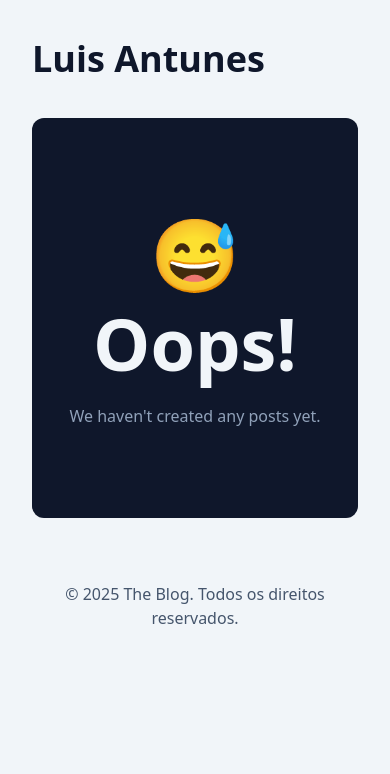
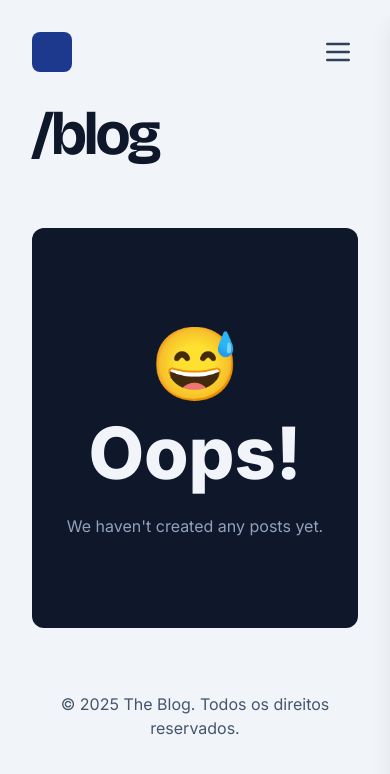
Before and after one commit to antunesluis/antunesluis.com.br, a Next.js app: page / in a window 390 px wide. Shown: the top 774 px of the page. Built offline with nearby package versions, Linux system fonts and the light colour scheme; no server answers; the database is empty.

Commit message:
feat: implement responsive navigation with mobile menu and page title

```diff
--- a/src/app/globals.css
+++ b/src/app/globals.css
@@ -1,2 +1,7 @@
 @import 'tailwindcss';
 @plugin "@tailwindcss/typography";
+
+:root {
+  --font-sans: var(--font-inter);
+  --font-serif: var(--font-bricolage-grotesque);
+}
--- a/src/app/layout.tsx
+++ b/src/app/layout.tsx
@@ -1,3 +1,5 @@
+import { Inter, Bricolage_Grotesque } from 'next/font/google';
+
 import type { Metadata } from 'next';
 import './globals.css';
 import { Container } from '@/components/Container';
@@ -13,13 +15,28 @@ export const metadata: Metadata = {
   description: 'Blog built with Next.js and TypeScript for Markdown content',
 };
 
+const inter = Inter({
+  subsets: ['latin'],
+  display: 'swap',
+  variable: '--font-inter',
+});
+
+const bricolageGrotesque = Bricolage_Grotesque({
+  subsets: ['latin'],
+  display: 'swap',
+  variable: '--font-bricolage-grotesque',
+});
+
 type RootLayoutProps = {
   children: React.ReactNode;
 };
 
 export default function RootLayout({ children }: Readonly<RootLayoutProps>) {
   return (
-    <html lang='pt-BR'>
+    <html
+      lang='pt-BR'
+      className={`${inter.variable} ${bricolageGrotesque.variable}`}
+    >
       <body suppressHydrationWarning={true}>
         <Container>
           <Header />
--- a/src/app/page.tsx
+++ b/src/app/page.tsx
@@ -1,3 +1,4 @@
+import { PageTitle } from '@/components/PageTitle';
 import PostFeatured from '@/components/PostFeatured';
 import PostsList from '@/components/PostsList';
 import { SpinLoader } from '@/components/SpinLoader';
@@ -9,6 +10,7 @@ export default async function HomePage() {
   return (
     <>
       <Suspense fallback={<SpinLoader className='min-h-20 mb-16' />}>
+        <PageTitle pageName='/blog' />
         <PostFeatured />
         <PostsList />
       </Suspense>
--- a/src/components/Header/index.tsx
+++ b/src/components/Header/index.tsx
@@ -1,19 +1,23 @@
+import Link from 'next/link';
+import { HeaderNavigation } from '../HeaderNavigation';
 import clsx from 'clsx';
-import Link from 'next/link';
+import { HeaderMobileNavigation } from '../HeaderMobileNavigation';
 
 export function Header() {
   return (
     <header>
-      <h1
+      <nav
         className={clsx(
-          'text-4xl/normal font-extrabold py-8',
-          'sm:text-4xl/normal sm:py-10',
-          'md:text-5xl/normal md:py-11',
-          'lg:text-6xl/normal lg:py-12',
+          'flex items-center justify-between max-w-6xl mx-auto py-8',
         )}
       >
-        <Link href='/'>Luis Antunes</Link>
-      </h1>
+        <Link href='/' className='flex items-center space-x-3 group'>
+          <div className='w-10 h-10 rounded-lg bg-blue-900 transition-transform group-hover:scale-105'></div>
+        </Link>
+
+        <HeaderMobileNavigation />
+        <HeaderNavigation />
+      </nav>
     </header>
   );
 }
--- /dev/null
+++ b/src/components/HeaderMobileNavigation/index.tsx
@@ -0,0 +1,92 @@
+'use client';
+
+import { useState } from 'react';
+import Link from 'next/link';
+import clsx from 'clsx';
+import { navigationLinks } from '@/config/navigation';
+import { MenuIcon, X } from 'lucide-react';
+import { usePathname } from 'next/navigation';
+
+export function HeaderMobileNavigation() {
+  const [isOpen, setIsOpen] = useState(false);
+  const pathname = usePathname();
+
+  const toggleMenu = () => {
+    setIsOpen(!isOpen);
+  };
+
+  const closeMenu = () => {
+    setIsOpen(false);
+  };
+
+  const navItemClasses =
+    'block w-full text-lg text-left py-3 px-4 font-medium transition-colors duration-200';
+
+  return (
+    <div className='md:hidden'>
+      <button
+        onClick={toggleMenu}
+        className='flex items-center justify-center w-10 h-10 rounded-lg hover:bg-slate-100 transition-colors'
+        aria-label='Toggle mobile menu'
+        aria-expanded={isOpen}
+      >
+        <MenuIcon className='w-8 h-8 text-slate-700' />
+      </button>
+
+      {isOpen && (
+        <div
+          className='fixed inset-0 z-40 backdrop-blur-sm bg-white/30 transition-all duration-300'
+          onClick={closeMenu}
+          aria-hidden='true'
+        />
+      )}
+
+      <div
+        className={clsx(
+          'fixed top-0 right-0 z-50 w-64 h-full bg-white shadow-xl transform transition-transform duration-300 ease-in-out',
+          isOpen ? 'translate-x-0' : 'translate-x-full',
+        )}
+        role='dialog'
+        aria-modal='true'
+        aria-labelledby='mobile-menu-title'
+      >
+        <div className='flex items-center justify-between p-4 border-b border-slate-200'>
+          <h2
+            id='mobile-menu-title'
+            className='text-lg font-semibold text-slate-900'
+          >
+            Menu
+          </h2>
+          <button
+            onClick={closeMenu}
+            className='flex items-center justify-center w-10 h-10 rounded-lg hover:bg-slate-100 transition-colors'
+            aria-label='Close mobile menu'
+          >
+            <X className='w-8 h-8 text-slate-700' />
+          </button>
+        </div>
+
+        <nav className='py-4' role='navigation' aria-label='Mobile navigation'>
+          {navigationLinks.map(link => {
+            const isActive = pathname === link.href;
+            return (
+              <Link
+                key={link.href}
+                href={link.href}
+                className={clsx(
+                  navItemClasses,
+                  isActive
+                    ? 'bg-blue-50 text-blue-600 border-blue-100'
+                    : 'text-slate-700 hover:text-blue-500 hover:bg-slate-50',
+                )}
+                onClick={closeMenu}
+              >
+                {link.label}
+              </Link>
+            );
+          })}
+        </nav>
+      </div>
+    </div>
+  );
+}
--- /dev/null
+++ b/src/components/HeaderNavigation/index.tsx
@@ -0,0 +1,17 @@
+import Link from 'next/link';
+import { navigationLinks } from '@/config/navigation';
+
+export function HeaderNavigation() {
+  const navItemClasses =
+    'text-slate-700 hover:text-blue-500 font-medium transition-colors duration-200';
+
+  return (
+    <div className='hidden md:flex items-center space-x-8'>
+      {navigationLinks.map(link => (
+        <Link key={link.href} href={link.href} className={navItemClasses}>
+          {link.label}
+        </Link>
+      ))}
+    </div>
+  );
+}
--- /dev/null
+++ b/src/components/PageTitle/index.tsx
@@ -0,0 +1,13 @@
+type PageTitleProps = {
+  pageName: string;
+};
+
+export function PageTitle({ pageName }: PageTitleProps) {
+  return (
+    <div>
+      <h1 className='text-6xl lg:text-8xl font-bold pb-16 font-serif tracking-tighter'>
+        {pageName}
+      </h1>
+    </div>
+  );
+}
--- /dev/null
+++ b/src/config/navigation.ts
@@ -0,0 +1,19 @@
+export interface NavigationLink {
+  href: string;
+  label: string;
+}
+
+export const navigationLinks: NavigationLink[] = [
+  {
+    href: '/post',
+    label: 'Blog',
+  },
+  {
+    href: '/projects',
+    label: 'Projects',
+  },
+  {
+    href: '/about',
+    label: 'About',
+  },
+];
--- /dev/null
+++ b/tailwind.config.ts
@@ -0,0 +1,20 @@
+import { type Config } from 'tailwindcss';
+import defaultTheme from 'tailwindcss/defaultTheme';
+
+export default {
+  content: [
+    './src/pages/**/*.{js,ts,jsx,tsx,mdx}',
+    './src/components/**/*.{js,ts,jsx,tsx,mdx}',
+    './src/app/**/*.{js,ts,jsx,tsx,mdx}',
+  ],
+  theme: {
+    fontFamily: {
+      sans: ['var(--font-inter)', ...defaultTheme.fontFamily.sans],
+      serif: [
+        'var(--font-bricolage-grotesque)',
+        ...defaultTheme.fontFamily.serif,
+      ],
+    },
+  },
+  plugins: [],
+} satisfies Config;
```
Also changed, not shown: public/logo.svg (added).
